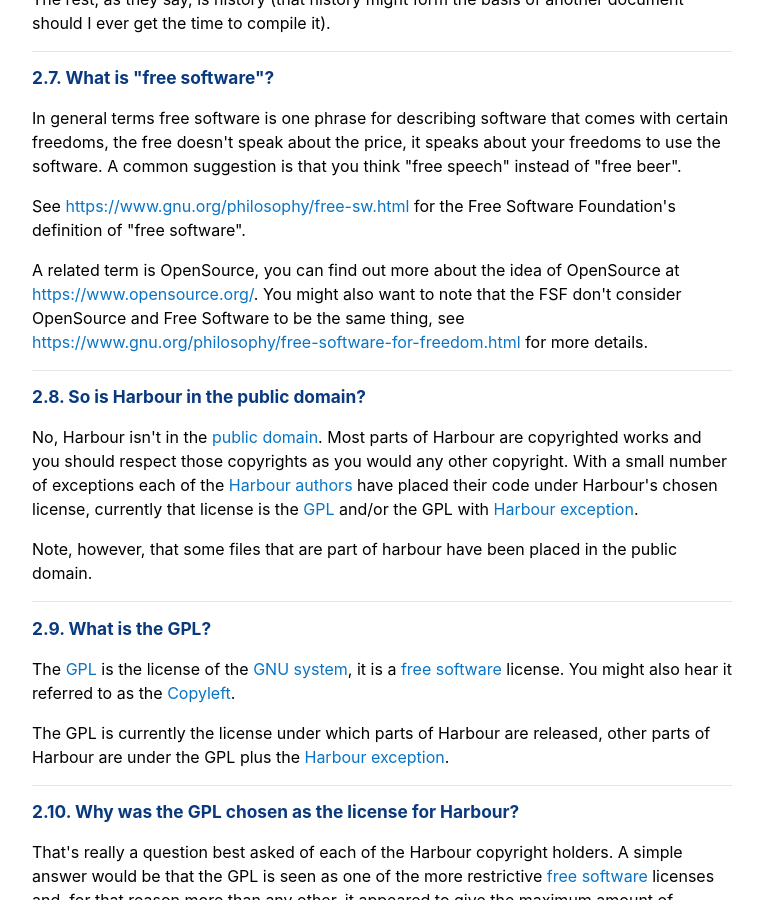
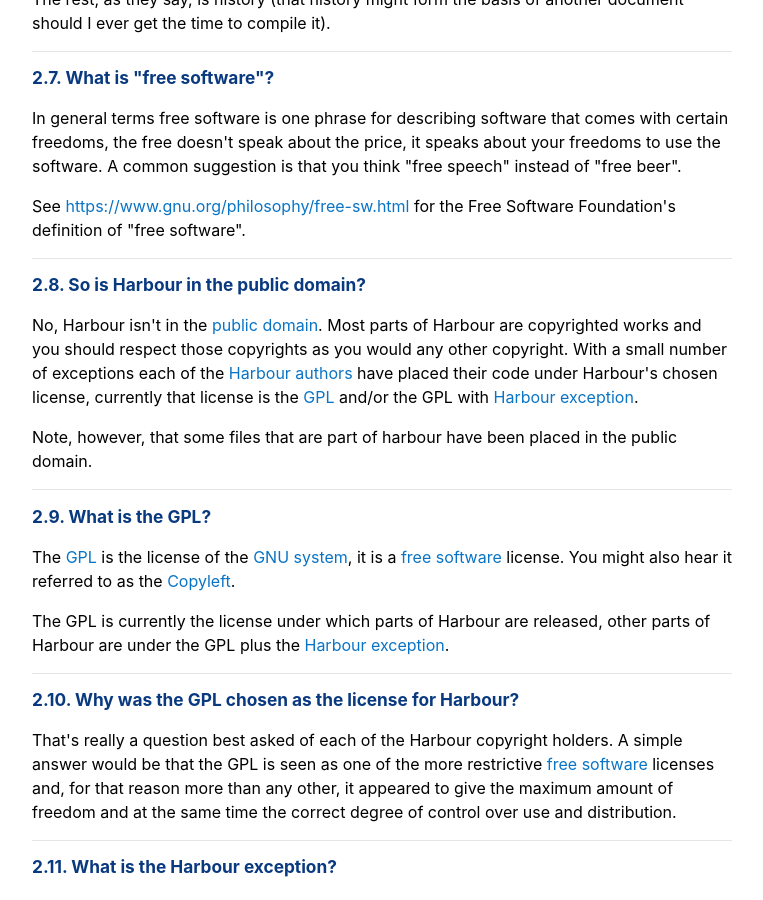
Before and after one commit to harbour/harbour.github.io, a Jekyll site: the page built from faq.html, in a window 1280 px wide and 900 px high, scrolled down 4024 px. Shown: the whole window, without its empty margins (258-1021 px from the left). Built offline with Jekyll 4.4.1, drawn with Linux system fonts in a browser that asks for light colours.

Commit message:
FAQ: stop linking to OSI

```diff
--- a/faq.html
+++ b/faq.html
@@ -190,14 +190,6 @@ title: "FAQ (archive)"
 </p>
 <p>See <a href="https://www.gnu.org/philosophy/free-sw.html">https://www.gnu.org/philosophy/free-sw.html</a> for the Free
   Software Foundation's definition of &quot;free software&quot;.
-</p>
-<p>A related term is OpenSource, you can find out more about the idea of
-  OpenSource at
-  <a href="https://www.opensource.org/">https://www.opensource.org/</a>. You
-  might also want to note that the FSF don't consider OpenSource and Free
-  Software to be the same thing, see
-  <a href="https://www.gnu.org/philosophy/free-software-for-freedom.html">https://www.gnu.org/philosophy/free-software-for-freedom.html</a>
-  for more details.
 </p>
 <hr>
 <h2><a id="14"></a>2.8. So is Harbour in the public domain?</h2>
@@ -1117,7 +1109,6 @@ often include instructions on how to unsubscribe).</p>
 <ul>
   <li><a href="https://www.fsf.org/">The Free Software Foundation</a></li>
   <li><a href="https://www.gnu.org/">The GNU Project</a></li>
-  <li><a href="https://opensource.org/">OpenSource</a></li>
   <li><a href="https://web.archive.org/web/catb.org/~esr/writings/cathedral-bazaar/">The Cathedral and the Bazaar</a></li>
   <li><a href="https://web.archive.org/web/catb.org/~esr/writings/homesteading/homesteading/">Homesteading the Noosphere</a></li>
   <li><a href="https://web.archive.org/web/catb.org/~esr/writings/magic-cauldron/">The Magic Cauldron</a></li>
```
